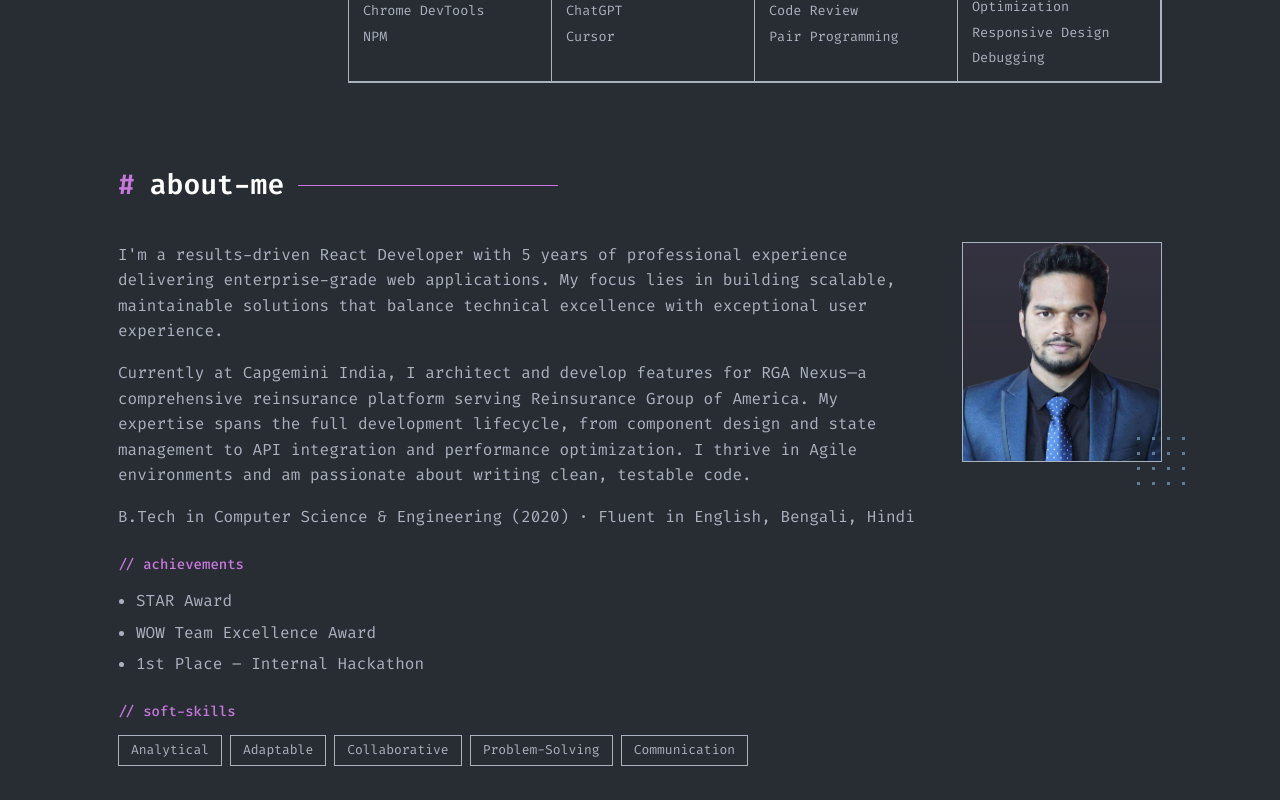
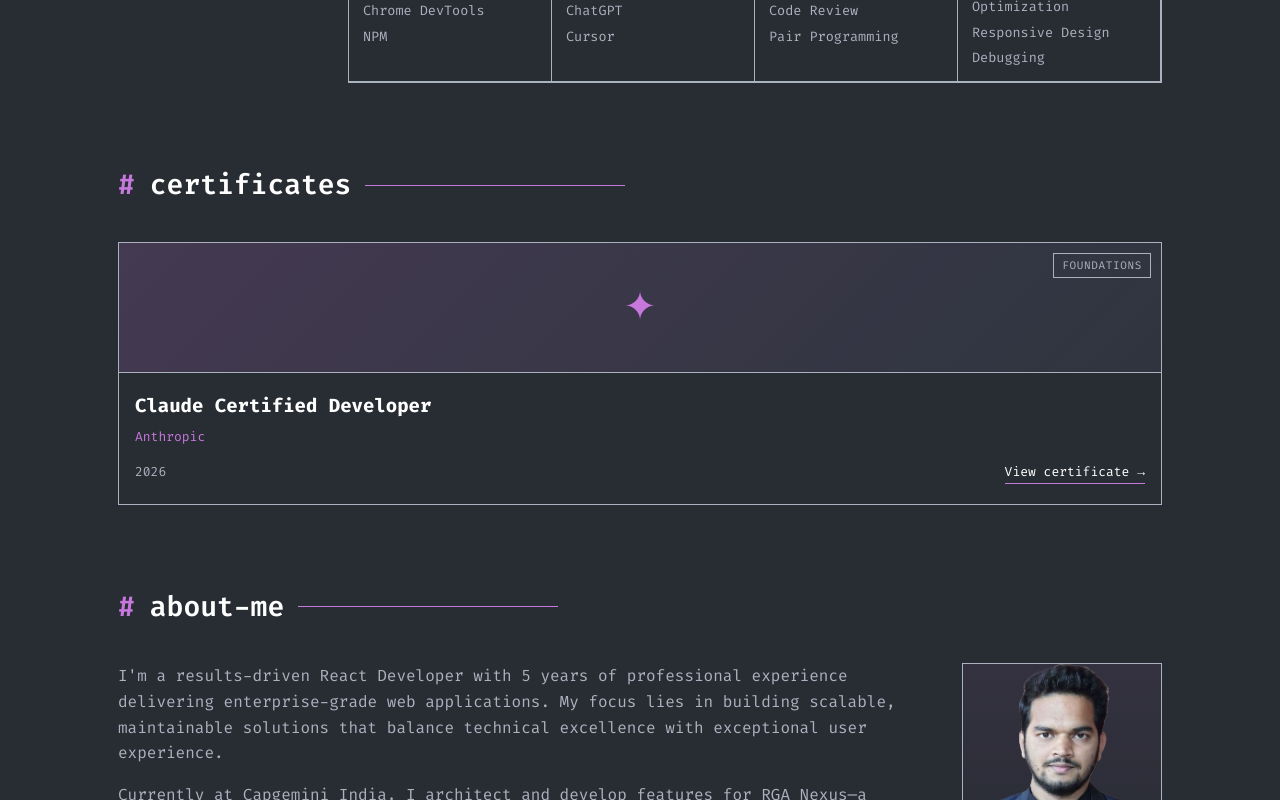
Before and after one commit to MdAbdusSahid/sahidPortfolio, a React (Vite) app: page / in a window 1280 px wide. Shown: the part 1840-2640 px from the top of the page. Built offline with nearby package versions, Linux system fonts and the light colour scheme.

Commit message:
Add files via upload

```diff
--- a/src/App.css
+++ b/src/App.css
@@ -31,6 +31,7 @@ body {
   font-size: 16px;
   line-height: 1.6;
   -webkit-font-smoothing: antialiased;
+  overflow-x: hidden;
   transition: background 0.3s ease, color 0.3s ease;
 }
 
@@ -546,6 +547,101 @@ a {
   font-size: 14px;
 }
 
+/* ---------- Certificates ---------- */
+.cert-grid {
+  display: grid;
+  grid-template-columns: repeat(auto-fit, minmax(280px, 1fr));
+  gap: 22px;
+}
+
+.cert-card {
+  border: 1px solid var(--line);
+  display: flex;
+  flex-direction: column;
+  transition: all 0.3s cubic-bezier(0.4, 0, 0.2, 1);
+  animation: fadeInUp 0.6s cubic-bezier(0.4, 0, 0.2, 1) forwards;
+  opacity: 0;
+}
+
+.cert-card:hover {
+  transform: translateY(-8px);
+  box-shadow: 0 12px 35px rgba(199, 120, 221, 0.25);
+  border-color: var(--accent);
+}
+
+.cert-card:hover .cert-thumb {
+  background: linear-gradient(135deg, rgba(199, 120, 221, 0.28), rgba(96, 123, 150, 0.22));
+}
+
+.cert-thumb {
+  height: 130px;
+  position: relative;
+  display: grid;
+  place-items: center;
+  background: linear-gradient(135deg, rgba(199, 120, 221, 0.18), rgba(96, 123, 150, 0.12));
+  border-bottom: 1px solid var(--line);
+}
+
+.cert-badge {
+  font-size: 40px;
+  color: var(--accent);
+}
+
+.cert-track {
+  position: absolute;
+  top: 10px;
+  right: 10px;
+  font-size: 11px;
+  letter-spacing: 0.06em;
+  text-transform: uppercase;
+  color: var(--text);
+  border: 1px solid var(--line);
+  padding: 3px 8px;
+}
+
+.cert-body {
+  padding: 18px 16px 20px;
+  display: flex;
+  flex-direction: column;
+  gap: 6px;
+}
+
+.cert-body h3 {
+  margin: 0;
+  color: var(--white);
+  font-size: 19px;
+}
+
+.cert-issuer {
+  margin: 0;
+  font-size: 13px;
+  color: var(--accent);
+}
+
+.cert-meta {
+  margin-top: 8px;
+  display: flex;
+  align-items: center;
+  justify-content: space-between;
+  gap: 10px;
+}
+
+.cert-year {
+  font-size: 13px;
+  color: var(--text);
+}
+
+.cert-link {
+  font-size: 13px;
+  color: var(--white);
+  border-bottom: 1px solid var(--accent);
+  transition: color 0.2s ease;
+}
+
+.cert-link:hover {
+  color: var(--accent);
+}
+
 /* ---------- Skills ---------- */
 .skills-layout {
   display: grid;
@@ -833,6 +929,35 @@ a {
 }
 
 /* ---------- Responsive ---------- */
+
+@keyframes slideInDown {
+  from {
+    opacity: 0;
+    transform: translateY(-10px);
+  }
+  to {
+    opacity: 1;
+    transform: translateY(0);
+  }
+}
+
+/* Tablets & below (landscape tablet / small laptop) */
+@media (max-width: 1024px) {
+  .about-layout,
+  .contacts-layout {
+    gap: 32px;
+  }
+
+  .hero {
+    gap: 32px;
+  }
+
+  .hero-title {
+    font-size: 32px;
+  }
+}
+
+/* Tablet portrait & mobile — collapse nav to burger menu */
 @media (max-width: 820px) {
   .burger {
     display: block;
@@ -857,17 +982,6 @@ a {
     animation: slideInDown 0.3s cubic-bezier(0.4, 0, 0.2, 1);
   }
 
-  @keyframes slideInDown {
-    from {
-      opacity: 0;
-      transform: translateY(-10px);
-    }
-    to {
-      opacity: 1;
-      transform: translateY(0);
-    }
-  }
-
   .nav-link {
     width: 100%;
     padding: 14px 28px;
@@ -887,9 +1001,14 @@ a {
     padding: 40px 0 20px;
   }
 
+  .hero-title,
+  .hero-desc {
+    max-width: 100%;
+  }
+
   .hero-visual {
-    align-items: flex-start;
-    margin-top: 30px;
+    align-items: center;
+    margin-top: 20px;
   }
 
   .skills-layout,
@@ -902,8 +1021,21 @@ a {
     display: none;
   }
 
+  .about-visual {
+    order: -1;
+  }
+
+  .contacts-layout {
+    gap: 28px;
+  }
+
   .contact-card {
     min-width: 0;
+    width: 100%;
+  }
+
+  .footer-top {
+    gap: 28px;
   }
 
   .scroll-to-top {
@@ -923,17 +1055,91 @@ a {
   }
 }
 
+/* Small tablets & large phones */
+@media (max-width: 640px) {
+  .container {
+    padding: 0 22px;
+  }
+
+  .header {
+    padding: 16px 22px;
+  }
+
+  .section {
+    margin-top: 56px;
+  }
+
+  .section-heading {
+    font-size: 24px;
+  }
+
+  .quote-block {
+    margin: 36px auto;
+    padding: 24px 20px;
+  }
+
+  .quote-block blockquote {
+    font-size: 18px;
+  }
+
+  .projects-grid,
+  .cert-grid {
+    grid-template-columns: 1fr;
+  }
+
+  .footer {
+    padding: 32px 22px 24px;
+  }
+}
+
+/* Phones */
 @media (max-width: 480px) {
   .hero-title {
-    font-size: 28px;
+    font-size: 26px;
+    line-height: 1.35;
+  }
+
+  .hero-desc {
+    font-size: 15px;
   }
 
   .portrait {
     width: 100%;
+    max-width: 280px;
+    height: 240px;
   }
 
   .container {
-    padding: 0 20px;
+    padding: 0 18px;
+  }
+
+  .header {
+    padding: 14px 18px;
+  }
+
+  .nav-link,
+  .theme-btn {
+    margin-left: 18px;
+    margin-right: 18px;
+  }
+
+  .nav-link {
+    margin-left: 0;
+    margin-right: 0;
+    padding: 13px 18px;
+  }
+
+  .section-heading {
+    font-size: 22px;
+    gap: 10px;
+  }
+
+  .heading-line {
+    max-width: 120px;
+  }
+
+  .footer-copy {
+    font-size: 12px;
   }
 
   .scroll-to-top {
@@ -942,6 +1148,22 @@ a {
     width: 40px;
     height: 40px;
     font-size: 18px;
+  }
+}
+
+/* Very small phones */
+@media (max-width: 360px) {
+  .hero-title {
+    font-size: 23px;
+  }
+
+  .portrait {
+    height: 220px;
+  }
+
+  .btn {
+    width: 100%;
+    justify-content: center;
   }
 }
 
--- a/src/App.jsx
+++ b/src/App.jsx
@@ -6,6 +6,7 @@ const NAV = [
   { id: "home", label: "home" },
   { id: "works", label: "works" },
   { id: "skills", label: "skills" },
+  { id: "certificates", label: "certificates" },
   { id: "about", label: "about-me" },
   { id: "contacts", label: "contacts" },
 ];
@@ -78,6 +79,17 @@ const SKILLS = [
   },
 ];
 
+const CERTIFICATES = [
+  {
+    name: "Claude Certified Developer",
+    issuer: "Anthropic",
+    track: "Foundations",
+    year: "2026",
+    file: "/certificates/claude-certified-developer-foundations.pdf",
+  },
+  // Add more certificates here — just follow the same shape.
+];
+
 const ACHIEVEMENTS = [
   "STAR Award",
   "WOW Team Excellence Award",
@@ -100,6 +112,35 @@ function SectionHeading({ id, title }) {
       {title}
       <span className="heading-line" />
     </h2>
+  );
+}
+
+function CertificateCard({ cert }) {
+  const { name, issuer, track, year, file } = cert;
+  return (
+    <article className="cert-card">
+      <div className="cert-thumb">
+        <span className="cert-badge">✦</span>
+        {track && <span className="cert-track">{track}</span>}
+      </div>
+      <div className="cert-body">
+        <h3>{name}</h3>
+        <p className="cert-issuer">{issuer}</p>
+        <div className="cert-meta">
+          {year && <span className="cert-year">{year}</span>}
+          {file && (
+            <a
+              className="cert-link"
+              href={file}
+              target="_blank"
+              rel="noreferrer"
+            >
+              View certificate →
+            </a>
+          )}
+        </div>
+      </div>
+    </article>
   );
 }
 
@@ -145,7 +186,8 @@ function App() {
     const element = document.getElementById(id);
     if (element) {
       const yOffset = -70;
-      const y = element.getBoundingClientRect().top + window.pageYOffset + yOffset;
+      const y =
+        element.getBoundingClientRect().top + window.pageYOffset + yOffset;
       window.scrollTo({ top: y, behavior: "smooth" });
     }
   };
@@ -292,6 +334,16 @@ function App() {
                 </div>
               ))}
             </div>
+          </div>
+        </section>
+
+        {/* Certificates */}
+        <section className="section">
+          <SectionHeading id="certificates" title="certificates" />
+          <div className="cert-grid">
+            {CERTIFICATES.map((cert) => (
+              <CertificateCard key={cert.name + cert.track} cert={cert} />
+            ))}
           </div>
         </section>
 
```
